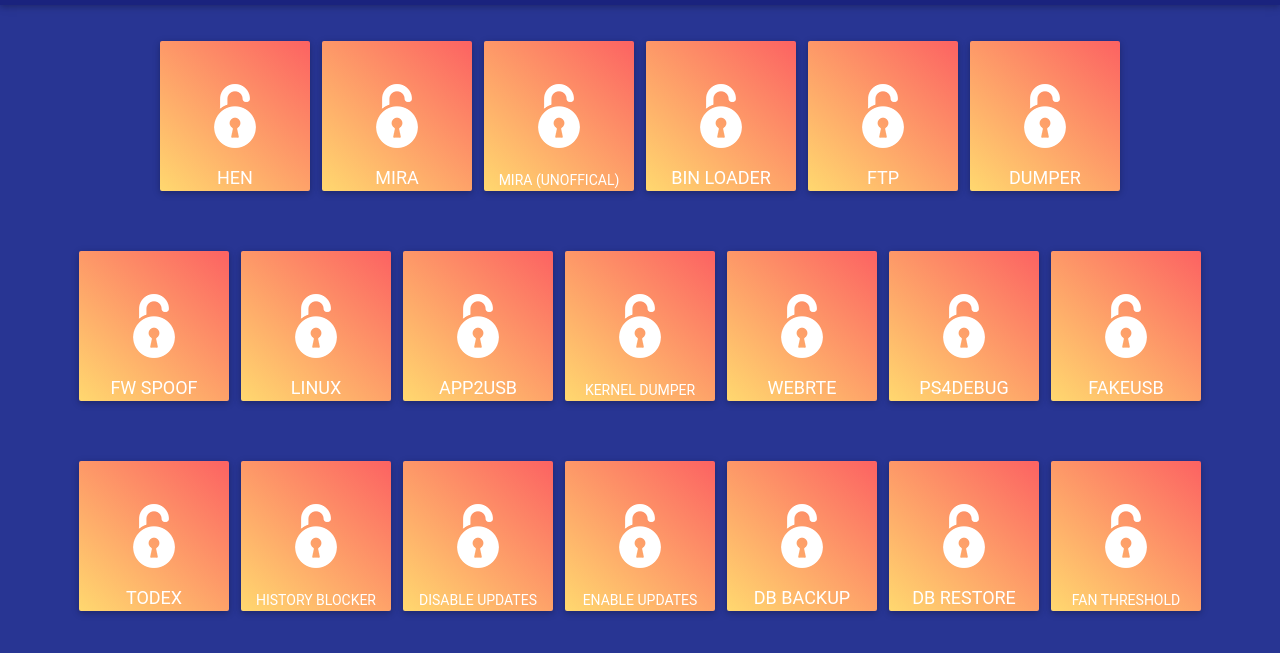
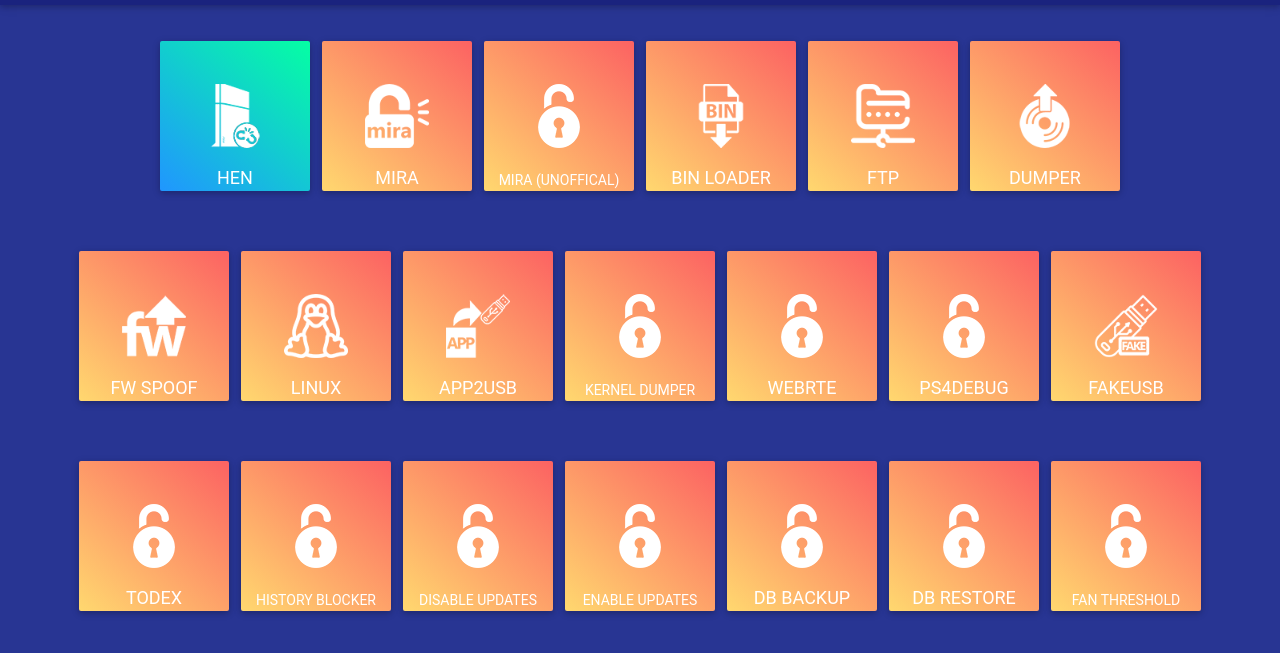
Before and after one commit to 00x1024/672, a plain HTML site: page index.html in a window 1280 px wide. Shown: the part 51-704 px from the top of the page. Drawn offline with Linux system fonts and the light colour scheme.

Commit message:
Add files via upload

```diff
--- a/index.html
+++ b/index.html
@@ -49,13 +49,13 @@
  <div class="erow d-flex justify-content-center">
 <!--btn-start-->
 <div class="payload_continer">
-	<button class="btn peach-gradient btn-rounded waves-effect waves-light exploit-button">
-	<img src="img/unlock.png" class="btn-icon">
+	<button class="btn aqua-gradient btn-rounded waves-effect waves-light exploit-button">
+	<img src="img/jailbreak.png" class="btn-icon">
 	<div class="btn-title">HEN</div>
 	 </button>
 	 <div class="left-panel">
 	 <div class="exploit">
-	 	<div class="payload_icon"><img src="img/unlock.png"></div>
+	 	<div class="payload_icon"><img src="img/jailbreak.png"></div>
 	 	<div class="payload_title text-center">HEN</div>
 	 	<a href="http://www.google.com" class="payload_active">Active</a>
 	 	<button class="payload_close">Close</button>
@@ -80,7 +80,6 @@
 <li>Never Disable Screenshot</li>
 <li>Remote Play Enabler</li>
 </ul>
-	 <br><br>
 	 <p class="yellow-text">Credits: Sleirsgoevy for The Jailbreak, TheFlow for the kernel exploit, Fire30 for the WebKit exploit</p>
 	 <p class="yellow-text">HEN 2.1.3 ported by Joonie and SiSTR0</p>
 	 </div>
@@ -90,12 +89,12 @@
 <!--btn-start-->
 <div class="payload_continer">
 	<button class="btn peach-gradient btn-rounded waves-effect waves-light exploit-button">
-	<img src="img/unlock.png" class="btn-icon">
+	<img src="img/mira.png" class="btn-icon">
 	<div class="btn-title">Mira</div>
 	 </button>
 	 <div class="left-panel">
 	 <div class="exploit">
-	 	<div class="payload_icon"><img src="img/unlock.png"></div>
+	 	<div class="payload_icon"><img src="img/mira.png"></div>
 	 	<div class="payload_title text-center">Mira</div>
 	 	<a href="http://www.google.com" class="payload_active">Active</a>
 	 	<button class="payload_close">Close</button>
@@ -118,7 +117,7 @@
 <li>System-level FUSE implementation (Experimental, WIP)</li>
 <li>Load sprx modules + IAT + Function Hooking (Thanks theorywrong)</li>
 </ul>
-	 <br><br>
+
 	 <p class="yellow-text">Credits: Sleirsgoevy for The Jailbreak, TheFlow for the kernel exploit, Fire30 for the WebKit exploit</p>
 	 <p class="yellow-text">Mira by the OpenOrbis team </p>
 	 </div>
@@ -166,12 +165,12 @@
 <!--btn-start-->
 <div class="payload_continer">
 	<button class="btn peach-gradient btn-rounded waves-effect waves-light exploit-button">
-	<img src="img/unlock.png" class="btn-icon">
+	<img src="img/binloader.png" class="btn-icon">
 	<div class="btn-title">Bin Loader</div>
 	 </button>
 	 <div class="left-panel">
 	 <div class="exploit">
-	 	<div class="payload_icon"><img src="img/unlock.png"></div>
+	 	<div class="payload_icon"><img src="img/binloader.png"></div>
 	 	<div class="payload_title text-center">Bin Loader</div>
 	 	<a href="http://www.google.com" class="payload_active">Active</a>
 	 	<button class="payload_close">Close</button>
@@ -188,12 +187,12 @@
 <!--btn-start-->
 <div class="payload_continer">
 	<button class="btn peach-gradient btn-rounded waves-effect waves-light exploit-button">
-	<img src="img/unlock.png" class="btn-icon">
+	<img src="img/ftp.png" class="btn-icon">
 	<div class="btn-title">FTP</div>
 	 </button>
 	 <div class="left-panel">
 	 <div class="exploit">
-	 	<div class="payload_icon"><img src="img/unlock.png"></div>
+	 	<div class="payload_icon"><img src="img/ftp.png"></div>
 	 	<div class="payload_title text-center">FTP</div>
 	 	<a href="http://www.google.com" class="payload_active">Active</a>
 	 	<button class="payload_close">Close</button>
@@ -212,12 +211,12 @@
 <!--btn-end--> <!--btn-start-->
 <div class="payload_continer">
 	<button class="btn peach-gradient btn-rounded waves-effect waves-light exploit-button">
-	<img src="img/unlock.png" class="btn-icon">
+	<img src="img/dumper.png" class="btn-icon">
 	<div class="btn-title">Dumper</div>
 	 </button>
 	 <div class="left-panel">
 	 <div class="exploit">
-	 	<div class="payload_icon"><img src="img/unlock.png"></div>
+	 	<div class="payload_icon"><img src="img/dumper.png"></div>
 	 	<div class="payload_title text-center">Dumper</div>
 	 	<a href="http://www.google.com" class="payload_active">Active</a>
 	 	<button class="payload_close">Close</button>
@@ -226,7 +225,7 @@
 	 <div class="right-panel purple-gradient">
 	 <div class="desc">
 	 <h5>Application Dumper</h5>
-	 This allows you to dump and decrypts PS4 disc & PSN games and applications to USB,  Can be configured with `dumper.cfg` on the USB drive.
+	 This allows you to dump and decrypts PS4 disc, PSN games and applications to USB,  Can be configured with `dumper.cfg` on the USB drive.
 	 <br><br>
 	 <p class="yellow-text">Created by: XVortex</p>
 	 </div>
@@ -239,12 +238,12 @@
 <!--btn-start-->
 <div class="payload_continer">
 	<button class="btn peach-gradient btn-rounded waves-effect waves-light exploit-button">
-	<img src="img/unlock.png" class="btn-icon">
+	<img src="img/spoofer.png" class="btn-icon">
 	<div class="btn-title">FW Spoof</div>
 	 </button>
 	 <div class="left-panel">
 	 <div class="exploit">
-	 	<div class="payload_icon"><img src="img/unlock.png"></div>
+	 	<div class="payload_icon"><img src="img/spoofer.png"></div>
 	 	<div class="payload_title text-center">FW Spoof</div>
 	 	<a href="http://www.google.com" class="payload_active">Active</a>
 	 	<button class="payload_close">Close</button>
@@ -252,7 +251,7 @@
 	 </div>
 	 <div class="right-panel purple-gradient">
 	 <div class="desc">
-	 <h5>Frimware Spoofer</h5>
+	 <h5>Firmware Spoofer</h5>
 	 This spoof your console to be at firmware 7.51. Can be useful when trying to use remote play. no more "Update the system software" popups.
 	 <br><br>
 	 <p class="yellow-text">Created by: Sleirsgoevy</p>
@@ -263,12 +262,12 @@
 <!--btn-start-->
 <div class="payload_continer">
 	<button class="btn peach-gradient btn-rounded waves-effect waves-light exploit-button">
-	<img src="img/unlock.png" class="btn-icon">
+	<img src="img/linux.png" class="btn-icon">
 	<div class="btn-title">Linux</div>
 	 </button>
 	 <div class="left-panel">
 	 <div class="exploit">
-	 	<div class="payload_icon"><img src="img/unlock.png"></div>
+	 	<div class="payload_icon"><img src="img/linux.png"></div>
 	 	<div class="payload_title text-center">Linux</div>
 	 	<a href="http://www.google.com" class="payload_active">Active</a>
 	 	<button class="payload_close">Close</button>
@@ -287,12 +286,12 @@
 <!--btn-start-->
 <div class="payload_continer">
 	<button class="btn peach-gradient btn-rounded waves-effect waves-light exploit-button">
-	<img src="img/unlock.png" class="btn-icon">
+	<img src="img/app2usb.png" class="btn-icon">
 	<div class="btn-title">App2USB</div>
 	 </button>
 	 <div class="left-panel">
 	 <div class="exploit">
-	 	<div class="payload_icon"><img src="img/unlock.png"></div>
+	 	<div class="payload_icon"><img src="img/app2usb.png"></div>
 	 	<div class="payload_title text-center">App2USB</div>
 	 	<a href="http://www.google.com" class="payload_active">Active</a>
 	 	<button class="payload_close">Close</button>
@@ -386,12 +385,12 @@
 <!--btn-end--> <!--btn-start-->
 <div class="payload_continer">
 	<button class="btn peach-gradient btn-rounded waves-effect waves-light exploit-button">
-	<img src="img/unlock.png" class="btn-icon">
+	<img src="img/fakeusb.png" class="btn-icon">
 	<div class="btn-title">FakeUSB</div>
 	 </button>
 	 <div class="left-panel">
 	 <div class="exploit">
-	 	<div class="payload_icon"><img src="img/unlock.png"></div>
+	 	<div class="payload_icon"><img src="img/fakeusb.png"></div>
 	 	<div class="payload_title text-center">FakeUSB</div>
 	 	<a href="http://www.google.com" class="payload_active">Active</a>
 	 	<button class="payload_close">Close</button>
@@ -399,11 +398,14 @@
 	 </div>
 	 <div class="right-panel purple-gradient">
 	 <div class="desc">
-	 <h5>Mira Project</h5>
-	 This will run the expolit (Jailbreak) and homebrew enabler (version 2.1.3), which unlock all fpkg applications including homebrew and games and enable debug mode. other features is:
-	 <br><br>
-	 <p class="yellow-text">Credits: Sleirsgoevy for Jailbreak, TheFlow for the kernel exploit, Fire30 for the WebKit exploit</p>
-	 <p class="yellow-text">HEN 2.1.3 by </p>
+	 <h5>Fake USB</h5>
+	 FAKEUSB is a function that allows to use a new capacity, if you don't have a big USB stick or external hard drive, you can use the FTP to copy the .pkg through the local network, then plug in a small USB stick and load FAKEUSB which will help you mount all the copied files in Package Installer.
+	 <p>For experienced users, to install .pkg files without having a sufficiently large USB key:<br>
+- Copy the .pkg files to / user / home / fakeusb / via FTP<br>
+- Connect any USB key and select FAKEUSB (with HEN already activated).<br>
+- Then go to "Debug Settings" and install the packages as usual.</p>
+<p>This payload useful when some pkg files connot be installed by Remote Pakage Manager.</p>
+	 <p class="yellow-text">Created by: Sleirsgoevy</p>
 	 </div>
 	 </div>
 	 </div>
```
Also changed, not shown: img/app2usb.png (added), img/binloader.png (added), img/dumper.png (added), img/fakeusb.png (added), img/ftp.png (added), img/jailbreak.png (added), img/linux.png (added), img/mira.png (added), img/spoofer.png (added).
